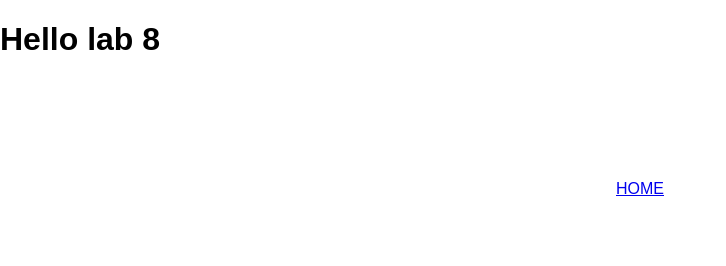
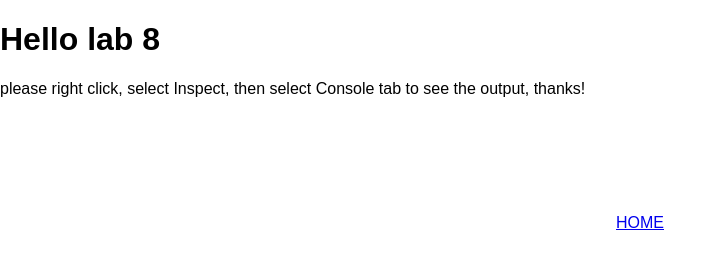
Before and after one commit to vantypham/wap, a plain HTML site: page lab8/lab8.html in a window 1280 px wide. Shown: the whole page, without its empty margins (0-726 px from the left). Drawn offline with Linux system fonts and the light colour scheme.

```diff
--- a/lab8/lab8.html
+++ b/lab8/lab8.html
@@ -10,6 +10,8 @@
 <body>
     <h1>Hello lab 8</h1>
 
+    <p>please right click, select Inspect, then select Console tab to see the output, thanks! </p>
+
     <!-- footer -->
     <footer class="myfooterl">
         <a href="/wap/index.html">HOME</a>
```
